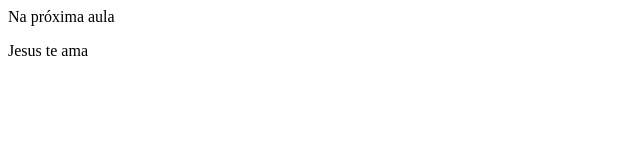
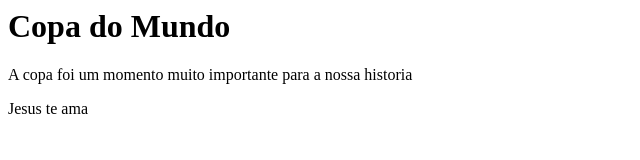
Before and after one commit to biancacanali-star/pagina-web, a plain HTML site: page index.html in a window 1280 px wide. Shown: the whole page, without its empty margins (0-640 px from the left). Drawn offline with Linux system fonts and the light colour scheme.

Commit message:
Add files via upload

```diff
--- a/index.html
+++ b/index.html
@@ -1,2 +1,4 @@
-<p>Na próxima aula</p>
+<h1>Copa do Mundo</h1>
+
+<p>A copa foi um momento muito importante para a nossa historia</p>
 <p> Jesus te ama</p>
```
